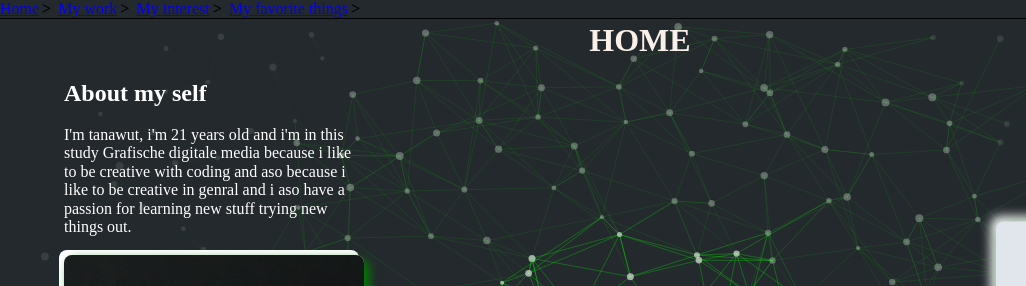
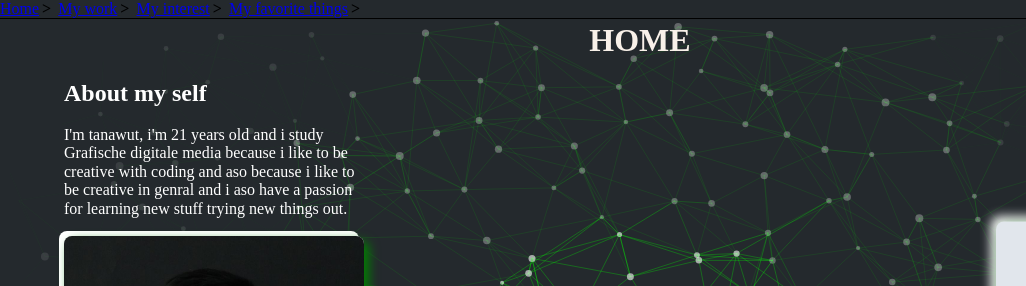
Before and after one commit to chedark/School, a plain HTML site: page index.html in a window 1280 px wide. Shown: the top 286 px of the page, 0-1026 px from the left. Drawn offline with nearby package versions, Linux system fonts and the light colour scheme; a script that the page names is missing; a small style sheet from the web is missing.

Commit message:
Update index.html

```diff
--- a/index.html
+++ b/index.html
@@ -25,7 +25,7 @@
   <div class="containerText">
     <h2>About my self</h2>
     <br>
-    <p>I'm tanawut, i'm 21 years old and i'm in this study Grafische digitale media
+    <p>I'm tanawut, i'm 21 years old and i study Grafische digitale media
       because i like to be creative with coding and aso because i like to be creative in genral and i aso have a passion for learning new stuff trying new things out.</p>
       <br>
       <img class="profile" src="afbeeldingen/profilePic.jpg" alt="profilePic">
```
